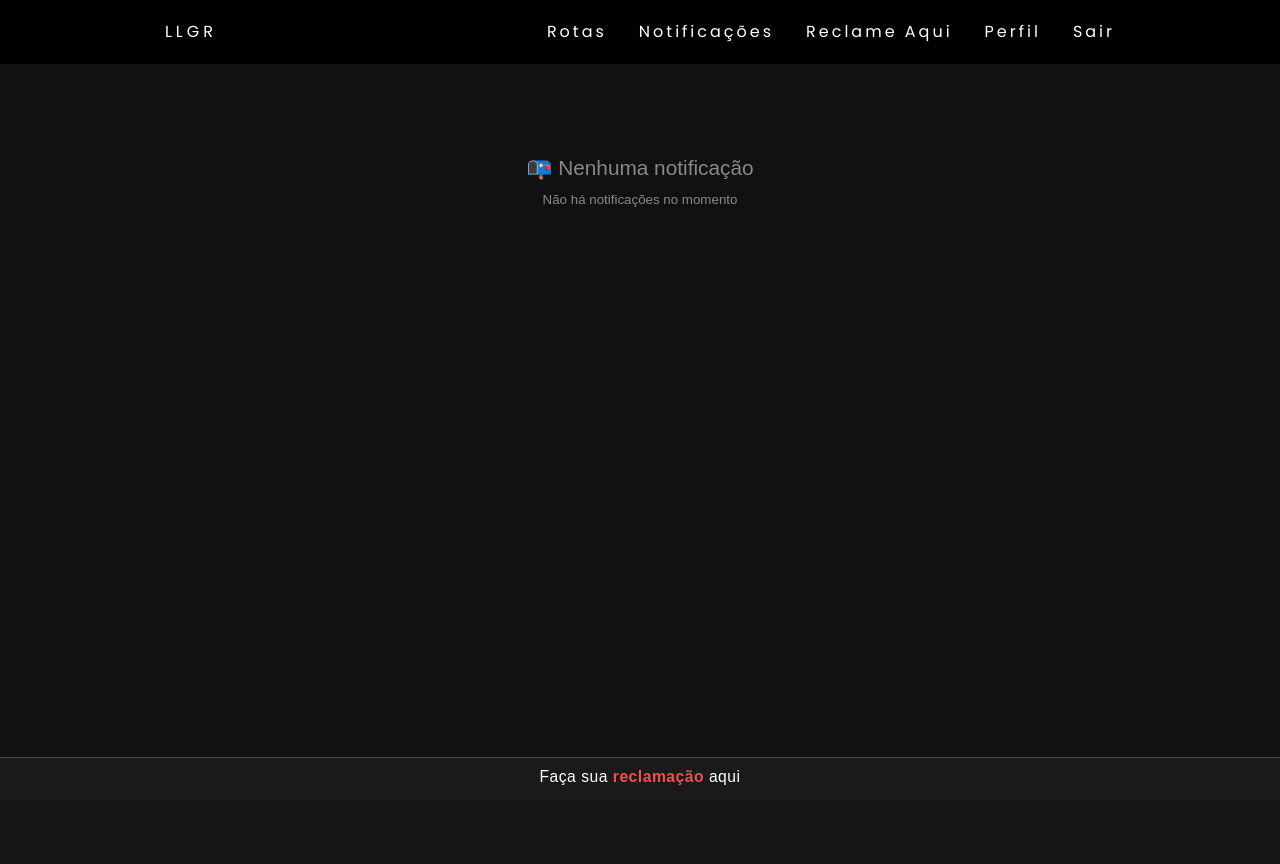
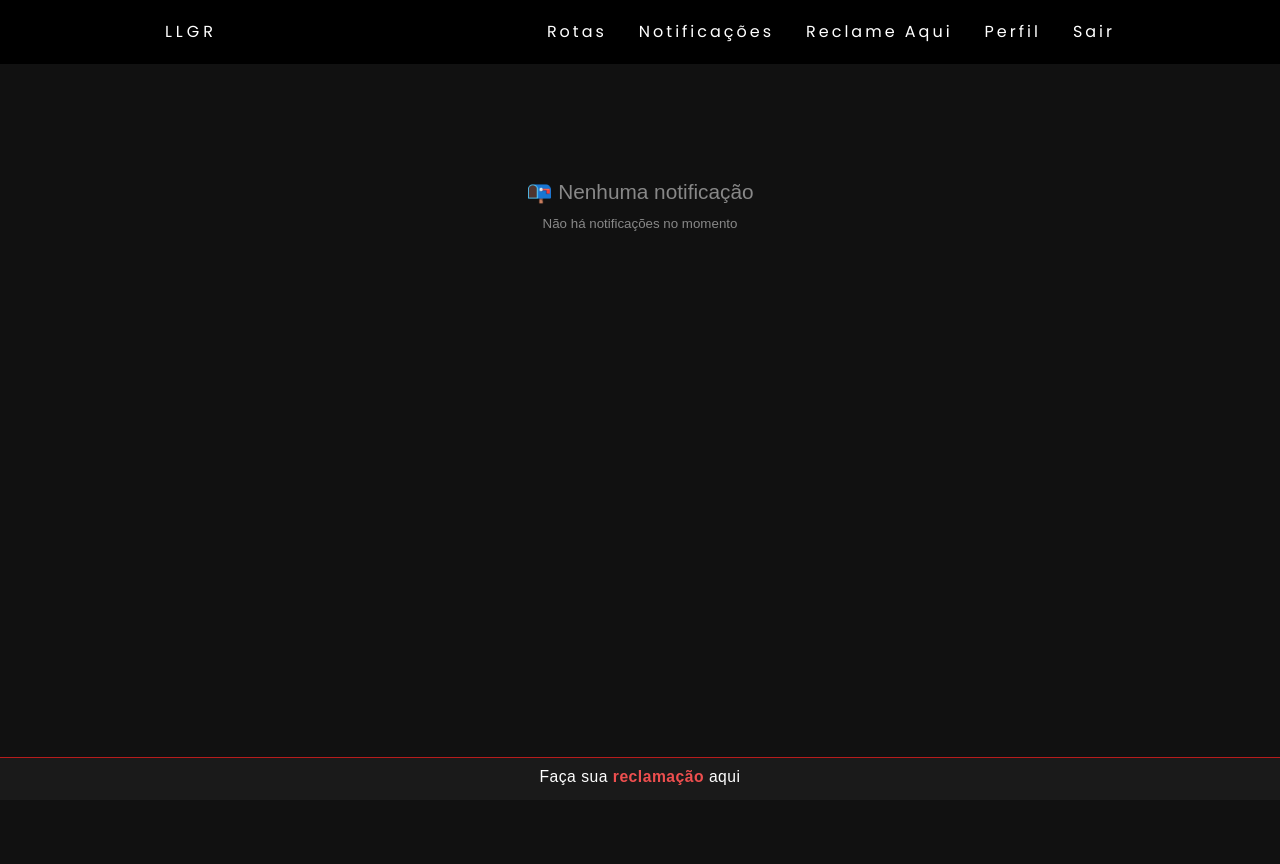
Before and after one commit to lucaspwalter/ferroviaria-llgr, a PHP site: page /user/php/notificacoes_usuario.php in a window 1280 px wide. Before the commit the page ends 785 px from the top, so only its background shows below. Run offline with PHP 8.4, Linux system fonts and the light colour scheme; the visitor is signed in with stand-in values (Sample User, id 1); data that the repository does not hold is empty.

Commit message:
alteração fronnt-end de espaçamentos

```diff
--- a/user-backend/conexao.php
+++ b/user-backend/conexao.php
@@ -1,7 +1,7 @@
 <?php
 $servidor = "localhost";
 $usuario = "root";
-$senha = "";
+$senha = "root";
 $banco = "ferrorama";
 
 $conn = new mysqli($servidor, $usuario, $senha, $banco);
--- a/user-backend/perfil_backend.php
+++ b/user-backend/perfil_backend.php
@@ -1,11 +1,12 @@
 <?php
 session_start();
-ob_clean();
+if (ob_get_level());
 header('Content-Type: application/json; charset=utf-8');
+error_reporting(0);
 
 $servidor = "localhost";
 $usuario = "root";
-$senha = "";
+$senha = "root";
 $banco = "ferrorama";
 
 $conn = new mysqli($servidor, $usuario, $senha, $banco);
--- a/user/css/editarPerfil.css
+++ b/user/css/editarPerfil.css
@@ -15,7 +15,7 @@ body {
     align-items: center;
     width: 100%;
     flex-grow: 1;
-    padding: 20px 0;
+    padding: 20px 20px;
     box-sizing: border-box;
 }
 
--- a/user/css/notificacoes-usuario-extra.css
+++ b/user/css/notificacoes-usuario-extra.css
@@ -1,4 +1,3 @@
-/* Estilos extras para notificações do usuário */
 
 .loading-container {
     text-align: center;
--- a/user/css/notificaçõesU.css
+++ b/user/css/notificaçõesU.css
@@ -4,6 +4,7 @@ html, body {
     padding: 0;
     font-family: Arial, Helvetica, sans-serif;
     background: #111;
+    padding-top: 4vh;
 }
 
 body {
@@ -37,8 +38,8 @@ body {
     flex-direction: column;
     justify-content: flex-start;
     align-items: stretch;
-    margin-top: 60px;
-    height: calc(100vh - 60px);
+    margin-top: 20px;
+    height: calc(100vh - 8vh - 20px);
 }
 
 .notificacoes-lista {
@@ -156,8 +157,8 @@ body {
     .notificacoes-container {
         max-width: 100vw;
         border-radius: 0;
-        margin-top: 60px;
-        height: calc(100vh - 60px);
+        margin-top: 20px;
+        height: calc(100vh - 8vh - 20px);
     }
     .notificacoes-lista {
         gap: 7px;
@@ -180,13 +181,13 @@ body {
         max-width: 420px;
         margin-left: auto;
         margin-right: auto;
-        margin-top: 60px;
-        height: calc(100vh - 60px);
+        margin-top: 20px;
+        height: calc(100vh - 8vh - 20px);
     }
     .app-bg {
         max-width: 420px;
         margin: 0 auto;
-        min-height: calc(100vh - 60px);
+        min-height: calc(100vh - 8vh);
     }
     .notificacao {
         width: 90%;
--- a/user/html/chatU.php
+++ b/user/html/chatU.php
@@ -37,7 +37,6 @@ $reclamacoes = $result->fetch_all(MYSQLI_ASSOC);
                     <div class="line3"></div>
                 </div>
                 <ul class="nav-list">
-                    <li><a href="telainicialU.html">Início</a></li>
                     <li><a href="../php/rotas_usuario.php">Rotas</a></li>
                     <li><a href="../php/notificacoes_usuario.php">Notificações</a></li>
                     <li><a href="chatU.php">Reclame Aqui</a></li>
```
Also changed, not shown: user/css/verperfil.css (+15 -5 lines).
